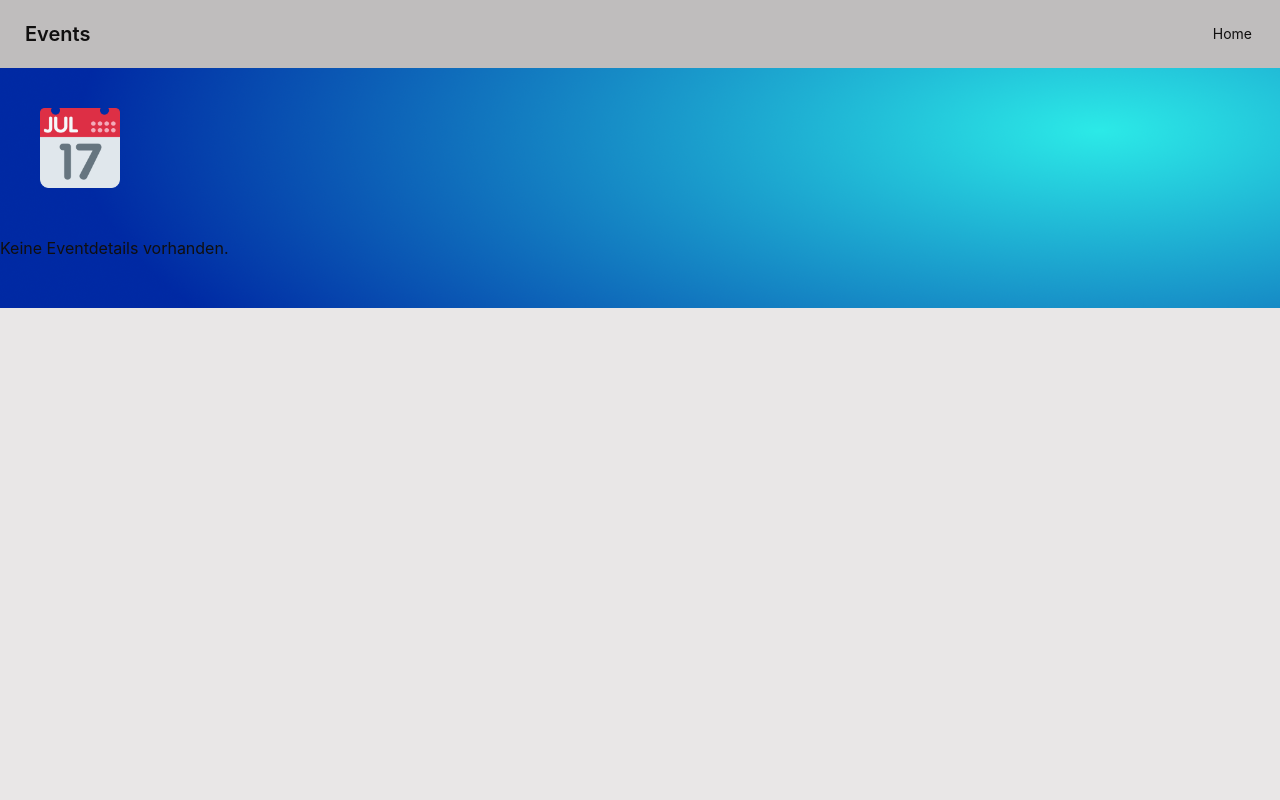
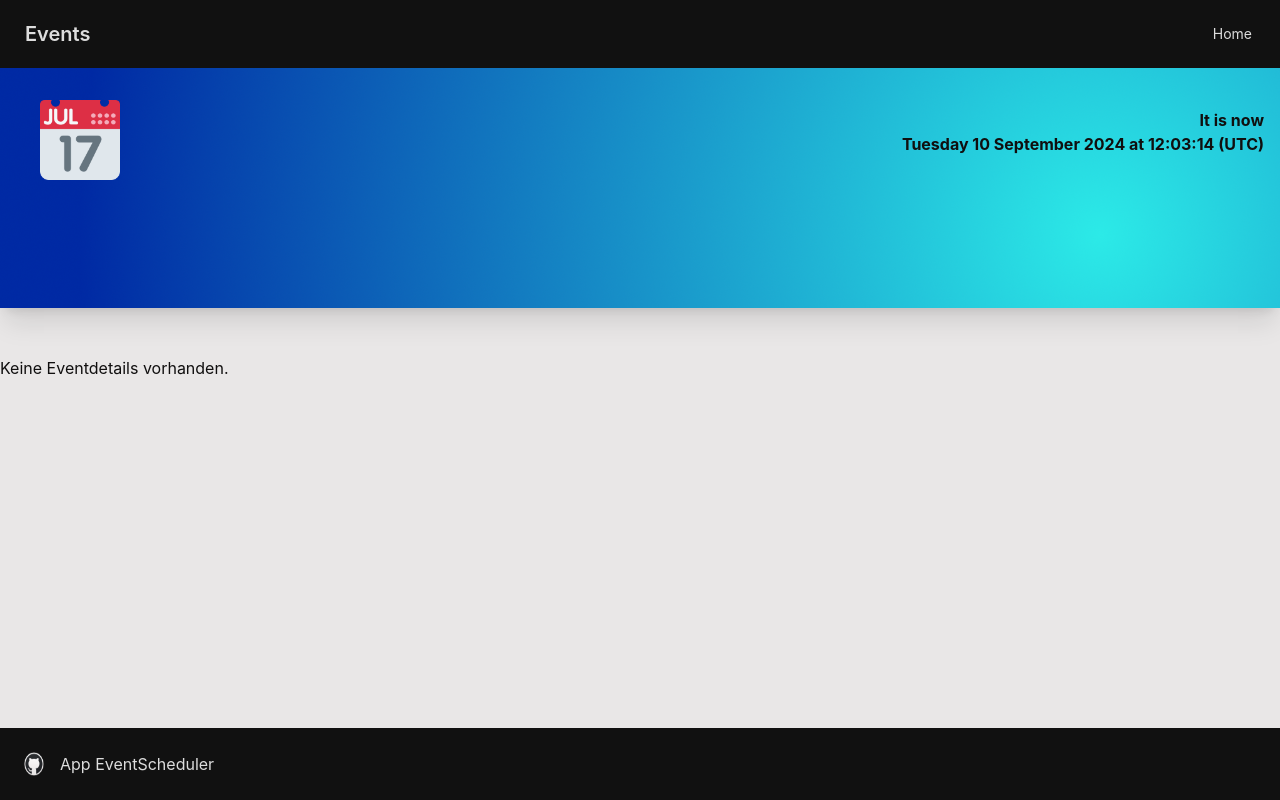
Before and after one commit to Lernya/EventScheduler, a React (Vite) app: page /event/1 in a window 1280 px wide. Built offline with nearby package versions, Linux system fonts and the light colour scheme; no server answers.

Commit message:
Header mit 'It is now ... Monday, 1 January 2024 at 09:00h (CEST)'

```diff
--- /dev/null
+++ b/src/components/Footer.jsx
@@ -0,0 +1,16 @@
+// src/components/header2.jsx
+import React from 'react';
+
+<footer className="w-full bg-[#11111]">
+  <a href="https://github.com/Lernya/EventScheduler">App EventScheduler</a>
+</footer>;
+
+const Footer = () => {
+  return (
+    <footer className="w-full bg-[#111111] fixed bottom-0 text-[#dddddd] p-6 flex mt-8">
+      <img className='mr-4' src="/github-fluidicon.png" alt="GitHub-Logo" width="20"/><a href="https://github.com/Lernya/EventScheduler">App EventScheduler</a>
+    </footer>
+  );
+};
+
+export default Footer;
--- a/src/components/Header2.jsx
+++ b/src/components/Header2.jsx
@@ -1,22 +1,32 @@
-// src/components/headerstart.jsx
+// src/components/header2.jsx
 import React from 'react';
+// import { nowTimeInEnglishUnitTimezone } from '../utils/events-localization.js';
+import { nowDateInEnglishUnitTimezone } from '../utils/events-localization.js';
 
 const Header2 = () => {
   return (
-    <header id="header-seite">
-      {/* <!-- div wird noch zu header --> */}
-      <div className=" bg-base-100 image-full w-auto h-10 shadow-xl">
-        <figure>
+    <header id="header-seite" className=' shadow-xl flex pt-8'>
+      {/* <div className=" bg-base-100 image-full w-auto h-10 shadow-xl"> */}
+      {/* <div className=""> */}
+        {/* <figure>
           <img
             className="h-60 w-full"
             src="/repository-open-graph-tuerkisblau2408a.png"
             alt=""
           />
-        </figure>
-      </div>
-      <div className="pl-10 text-center">
+        </figure> */}
+      <div className="pl-10 text-center flex-none">
         <img className="h-20" src="/calendar_1f4c5.png" alt="Kalender" />
       </div>
+      <div className='grow'></div>
+            <div className='flex-none'>
+            <p className='text-right pr-4 pt-2 text-l font-bold'>It is now
+                {/* <br /> {nowTimeInEnglishUnitTimezone()}
+                &nbsp;on */}
+                <br /> {nowDateInEnglishUnitTimezone()}
+            </p>
+        </div>
+      {/* </div> */}
     </header>
   );
 };
--- a/src/components/HeaderStart.jsx
+++ b/src/components/HeaderStart.jsx
@@ -1,11 +1,13 @@
 // src/components/headerstart.jsx
 import React from 'react';
+import { nowTimeInEnglishUnitTimezone } from '../utils/events-localization.js';
+import { nowDateInEnglishUnitTimezone } from '../utils/events-localization.js';
 
 const HeaderStart = () => {
   return (
-    <header id="header-start">
+    <header id="header-start" className="flex pt-8 shadow-xl">
       {/* <!-- div wird noch zu header --> */}
-      <div className=" bg-base-100 image-full w-auto h-10 shadow-xl">
+      {/* <div className=" bg-base-100 image-full w-auto h-10 ">
         <figure>
           <img
             className="h-60 w-full"
@@ -13,10 +15,23 @@ const HeaderStart = () => {
             alt=""
           />
         </figure>
-      </div>
-      <div className="pl-10 text-center">
+      </div> */}
+      {/* <div className="pl-10 text-center">
+        <img className="h-40" src="/calendar_1f4c5.png" alt="Kalender" />
+      </div> */}
+
+<div className="pl-10 text-center flex-none">
         <img className="h-40" src="/calendar_1f4c5.png" alt="Kalender" />
       </div>
+      <div className='grow'></div>
+            <div className='flex-none'>
+            <p className='text-right pr-4 pt-2 text-l font-bold'>It is now
+                {/* <br /> {nowTimeInEnglishUnitTimezone()}
+                &nbsp;on */}
+                <br /> {nowDateInEnglishUnitTimezone()}
+            </p>
+        </div>
+
     </header>
   );
 };
--- a/src/components/Navbar.jsx
+++ b/src/components/Navbar.jsx
@@ -2,7 +2,7 @@ import { Link } from "react-router-dom";
 
 const Navbar = () => {
   return (
-    <div id="navbar" className="navbar bg-base-300">
+    <div id="navbar" className="navbar bg-base-300 shadow-xl">
       <div className="flex-1">
         <Link to="/">
           <button className="btn btn-ghost text-xl">Events</button>
--- a/src/eventscheduler.css
+++ b/src/eventscheduler.css
@@ -26,14 +26,40 @@
     border:1px solid #047008;
   }
 
+  button#btn-add-event:hover {
+    background-color: #058a0a;
+    border:1px solid #047008;
+  }
+
   button#event-to-start {
    margin-top:3rem;
+   background-color: #111111;
+   border:1px solid #222222;
+
   }
+
+  button#event-to-start:hover {
+    margin-top:3rem;
+    background-color: #058a0a;
+    border:1px solid #047008;
+
+   }
 
   div#event {
     margin-top:3rem;
   }
 
   #noscript {
-    background-image:url(/d2409-eventscheduler/git-EventScheduler/public/repository-open-graph-tuerkisblau2408a.png)!important;
+    background-image:url(/public/repository-open-graph-tuerkisblau2408a.png)!important;
   }
+
+  #navbar {
+background-color: #111;
+color:#ddd;
+  }
+
+  #header-seite,
+  #header-start {
+    background-image: url(/public/repository-open-graph-tuerkisblau2408a.png);
+    height: 240px;
+  }
--- a/src/layouts/MainLayout.jsx
+++ b/src/layouts/MainLayout.jsx
@@ -1,13 +1,16 @@
 import { Outlet } from "react-router-dom";
 import Navbar from "../components/Navbar";
+import Footer from "../components/Footer";
 
 const MainLayout = () => {
   return (
-    <div id="haupt" className="min-h-screen flex flex-col">
+    // <div id="haupt" className="min-h-screen flex flex-col">
+    <div id="haupt" className="min-h-screen">
       <Navbar />
       <main>
         <Outlet />
       </main>
+      <Footer />
     </div>
   );
 };
--- a/src/pages/EventDetails.jsx
+++ b/src/pages/EventDetails.jsx
@@ -2,6 +2,8 @@ import { useEffect, useState } from 'react';     // =
 import { useParams } from 'react-router-dom';   // fuer id als Parameter
 import { Link } from 'react-router-dom';
 import Header2 from './../components/Header2';
+
+// nowTimeInEnglishUnitTimezone()
 
 const EventDetails = () => {
 
@@ -51,7 +53,7 @@ console.log(event);
         {/* <h1>Event</h1> */}
         {/* Momentan default w-96 maximum. siehe Tailwind-Doku bei max-width  */}
         {event ? (
-        <div className="card glass w-96 mx-auto">
+        <div className="card glass w-96 mx-auto -mt-24">
           <figure>
             <img
               src="repository-open-graph-tuerkisblau2408a.png"
@@ -59,7 +61,9 @@ console.log(event);
             </figure>
             <div className="card-body">
               <h2 className="card-title">{event.id}</h2>
-              <p className='text-right'><strong>Datum:</strong> <strong>{new Date(event.date).toLocaleDateString()}</strong></p>
+              <p className='text-right'></p>
+
+
                     <p className='text-right'>{event.location}</p>
                     <h3 className='font-extrabold text-xl'>{event.title}</h3>
                     <p>{event.description}</p>
--- a/src/pages/Home.jsx
+++ b/src/pages/Home.jsx
@@ -1,18 +1,16 @@
 import { useEffect, useState } from 'react';
 import { Link } from 'react-router-dom';
 import HeaderStart from './../components/HeaderStart';
+import '../utils/events-localization.js'
 
 const Home = () => {
-
-  console.log("Check, 1. Zeile unter const Home");
+  console.log('Check, 1. Zeile unter const Home');
   const [events, setEvents] = useState(null);
-  console.log("Events:", events);
+  console.log('Events:', events);
 
   const [status, setStatus] = useState('loading'); // "loading", "success", "error"
 
-
   useEffect(() => {
-
     // fuer Variante mit Controller
     // Um fetch calls abzubrechen. Nötig bei schneller Veränderung von State.
     // const controller = new AbortController();
@@ -20,10 +18,9 @@ const Home = () => {
     const fetchEvents = async () => {
       try {
         // console.log(events); //
-        console.log("Check, fetchEvents");
+        console.log('Check, fetchEvents');
 
-
-        const res = await fetch(import.meta.env.VITE_API_URL + '/api/events');   // URL mit http, nicht https!! :-/
+        const res = await fetch(import.meta.env.VITE_API_URL + '/api/events'); // URL mit http, nicht https!! :-/
 
         setStatus('loading');
         // const response = await fetch('import.meta.env.VITE_API_URL + "/api/events/{id}', { signal: controller.signal });
@@ -32,12 +29,11 @@ const Home = () => {
         if (!res.ok) throw new Error('failed to fetch events');
         // Wenn es klappt, Schritt 1: Daten in die Variable data packen, passend formatiert:
         const data = await res.json();
-        console.log("data-Variable:", data); // ok
+        console.log('data-Variable:', data); // ok
 
         setStatus('success');
         setEvents(data.results);
-        console.log("Ergebnis in events", events);
-
+        console.log('Ergebnis in events', events);
       } catch (error) {
         console.error(error);
         setStatus('error');
@@ -47,7 +43,6 @@ const Home = () => {
 
     // // fuer Variante mit Controller
     //   return () => controller.abort();
-
   }, []);
 
   // Nach dem erfolgreichen Fetchen nun die Ausgabe...
@@ -56,8 +51,9 @@ const Home = () => {
   // dort dann Schritt2: Schleife mit conditional rendering nicht vergessen! Bei api/events mit Array-Längenabfrage: { events && events.length > 0 ? () : () }  Bei api/events${eventid} ohne Längenabfrage, Ergebnis ist kein Array
 
   return (
-  <div id="events" title="Home" className='mx-auto'>
-    { // <!-- Hier dann die Schleife -->
+    <div id="events" className="mx-auto mb-40">
+      {
+        // <!-- Hier dann die Schleife -->
       }
       <HeaderStart />
 
@@ -67,12 +63,11 @@ const Home = () => {
             {events.map((event) => (
               <Link
                 to={`event/${event.id}`}
-               key={"event-" + event.id}
+                key={'event-' + event.id}
                 className="card bg-base-100 w-96 shadow-xl my-1 hover:bg-white"
               >
                 <li className="px-8 py-4">
                   <p className="text-right">
-                   Datum:{" "}
                    <strong>{new Date(event.date).toLocaleDateString()}</strong>
                   </p>
                   <p className="text-right">{event.location}</p>
@@ -87,13 +82,22 @@ const Home = () => {
         <p>Keine Events vorhanden.</p>
       )}
 
-     // Add Event Button
+      <section className='mt-10 w-full flex justify-center'>
+        <div className=' flex flex-col w-full'>
+          <div className="text-6xl text-center">📝</div>
+          <div  className="text-center m-3">
+            {/* // Add Event Button */}
             <Link to="/protected">
-       <button className="fixed bottom-8 right-8 btn btn-active btn-neutral">
+              {/* <button id="btn-add-event" className="fixed bottom-8 right-8 btn btn-active btn-neutral"> */}
+              {/* <button id="btn-add-event" className="btn btn-active btn-neutral w-96"> */}
+                <button className='btn btn-active btn-neutral w-96 text-xl h-16 hover:bg-[#058a0a] hover:border-[#047008]'>
                 + Add Event
               </button>
             </Link>
           </div>
+        </div>
+      </section>
+    </div>
   );
 };
 export default Home;
--- /dev/null
+++ b/src/utils/events-localization.js
@@ -0,0 +1,45 @@
+// utils/events-localization.js
+
+
+export function nowDateInEnglishUnitTimezone() {
+
+    // Date-Objekt fuer aktuelle Zeit erstellen
+    const now = new Date();
+
+    // Format fuer Ausgabe Monday 1. J
+    const nowDate = now.toLocaleTimeString('en-GB',
+        {
+        weekday: 'long', // ausgeschrieben
+        year: 'numeric', // JJJJ
+        month: 'long',   // ausgeschrieben
+        day: 'numeric'   // ohne fuehrende Null
+        }
+    )
+
+    const timeZone = Intl.DateTimeFormat('en-GB', { timeZoneName: 'short' }).formatToParts(now)
+    .find(part => part.type === 'timeZoneName').value;
+
+    // Formatierte Zeit mit "h" am Ende
+    return `${nowDate}  (${timeZone})`;
+}
+
+export function nowTimeInEnglishUnitTimezone() {
+
+    // Date-Objekt fuer aktuelle Zeit erstellen, Ausgabe 00:00:00 CET
+    const now = new Date();
+
+    const nowTime = now.toLocaleTimeString('en-GB',
+        {
+            hour: 'numeric',
+            minute: 'numeric',
+            hourCycle: 'h23',
+            timeZone: 'Europe/Berlin'  // = CET, MEZ
+        }
+    )
+
+    const timeZone = Intl.DateTimeFormat('en-GB', { timeZoneName: 'short' }).formatToParts(now)
+    .find(part => part.type === 'timeZoneName').value;
+
+    // Formatierte Zeit mit "h" am Ende
+    return `${nowTime}h (${timeZone})`;
+}
```
Also changed, not shown: public/github-fluidicon.png (added), 1 other file (tests, documents, lock files or other folders). Lines whose indentation alone changed are shown as unchanged.
